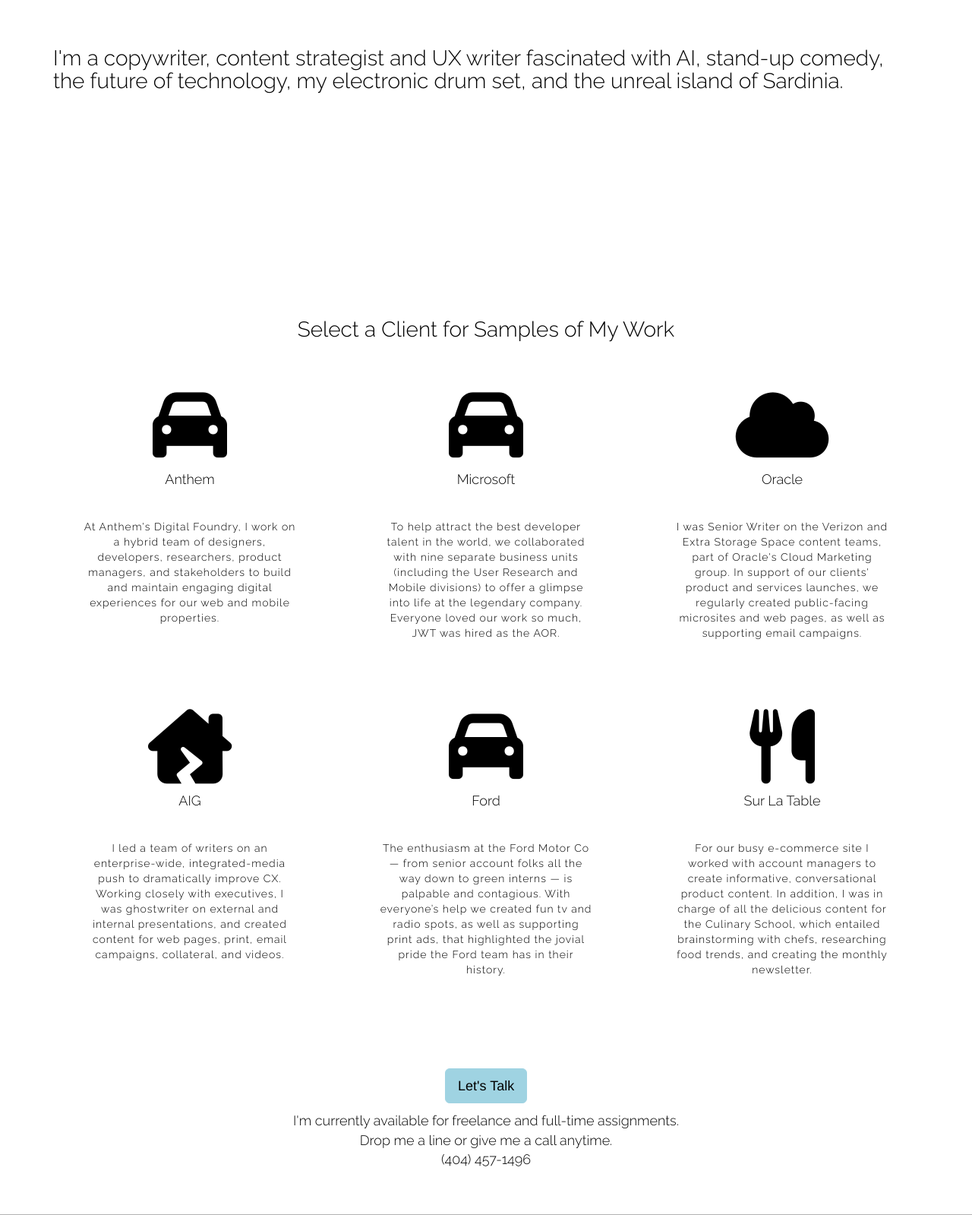
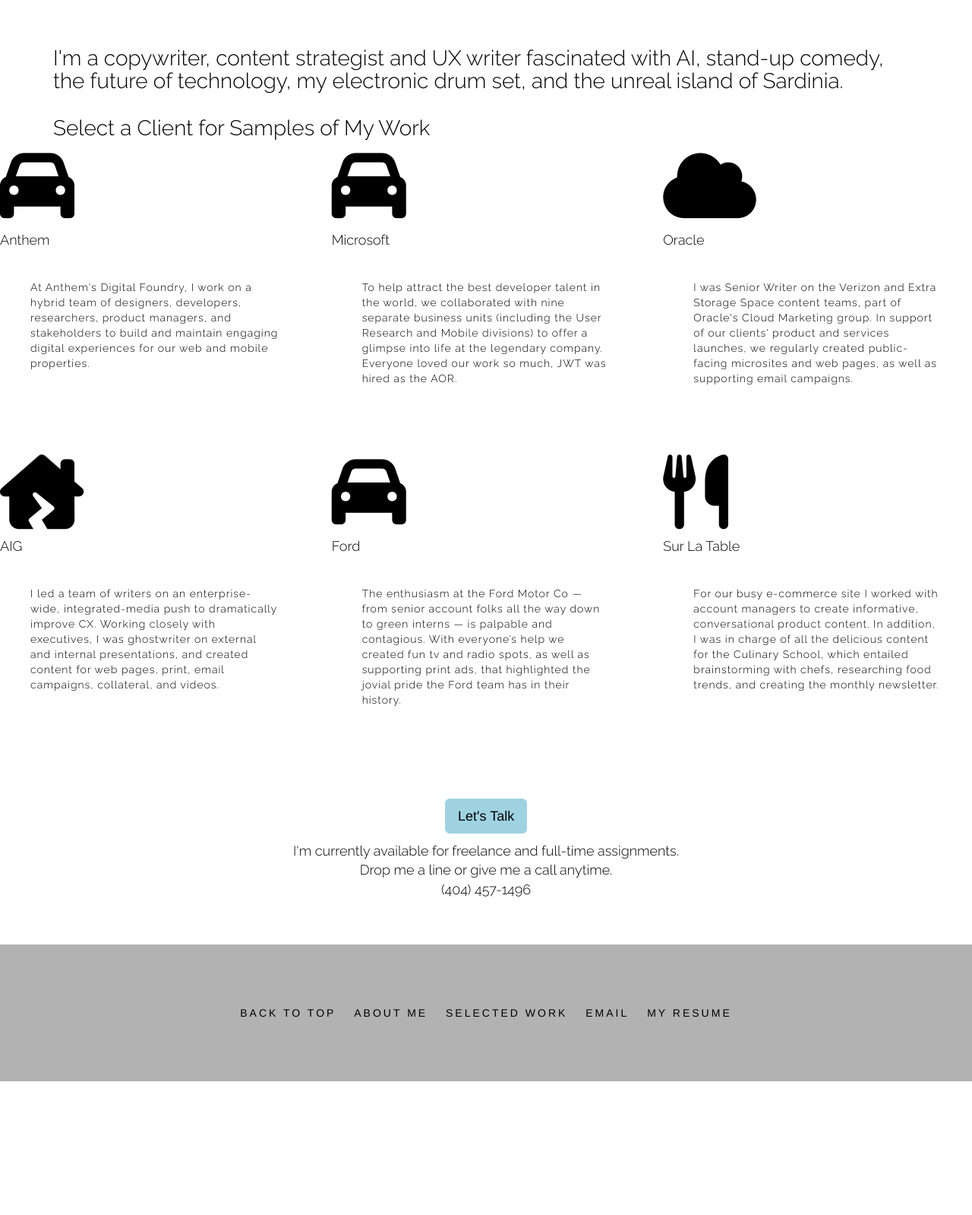
Before and after one commit to gurliaccio/copywriting, a PHP site: page / in a window 1280 px wide. Shown: the part 821-2420 px from the top of the page at 76% size. Run offline with PHP 8.4, Linux system fonts and the light colour scheme; some libraries are stand-ins or nearby versions; some web fonts are replaced.

Commit message:
Update index.php

```diff
--- a/index.php
+++ b/index.php
@@ -97,14 +97,14 @@
 <br><br><br><br>
 
         <div id= "aboutme" class="container">
-           <h3 class="wow bounceInUp" data-wow-duration="5s" style="margin-top: 600px;color:black" >I'm a copywriter, content strategist and UX writer fascinated with AI, stand-up comedy, the future of technology, my electronic drum set, and the unreal island of Sardinia.</h3>
+           <h3 class="wow bounceInUp" data-wow-duration="5s" style="margin-top: 600px;color:black" >I'm a copywriter, content strategist and UX writer fascinated with AI, stand-up comedy, the future of technology, my electronic drum set, and the unreal island of Sardinia.<br><br>Select a Client for Samples of My Work</h3>
         </div>
 
-       <div id="services" class="container" style="margin-top:20%;">
+       <!--<div id="services" class="container" style="margin-top:20%;">
         <div style="margin-top: 20px;" class="sectionhead  row wow fadeInUp">
-            <!-- <span class="bigicon icon-cup "></span> -->
+             <span class="bigicon icon-cup "></span>
             <h3 style="margin-top: 10px;color:#000000" >Select a Client for Samples of My Work</h3>
-        </div>
+        </div>-->
         <!-- SERVICE ITEMS START -->
         <div class="row">
 
```
